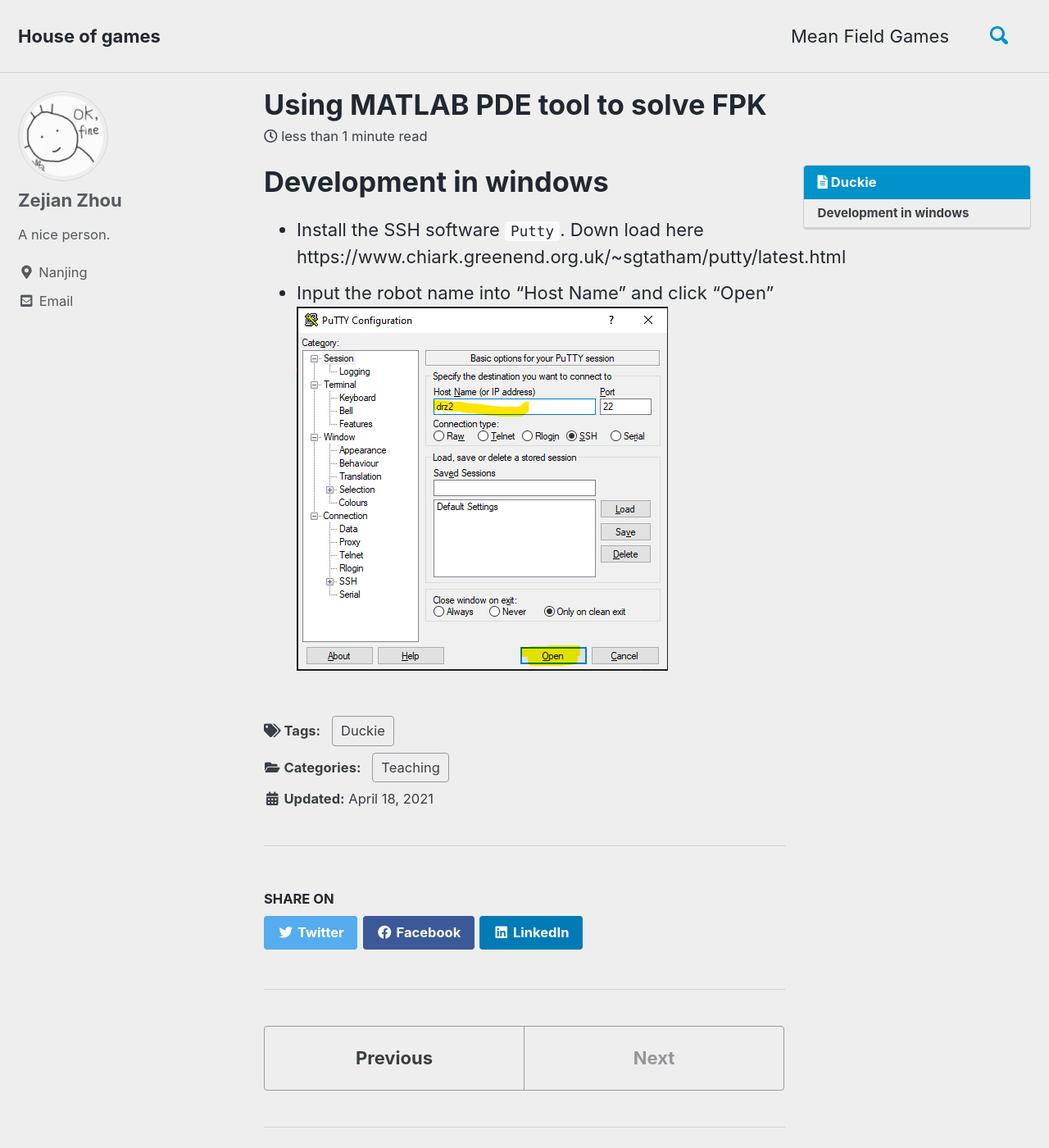
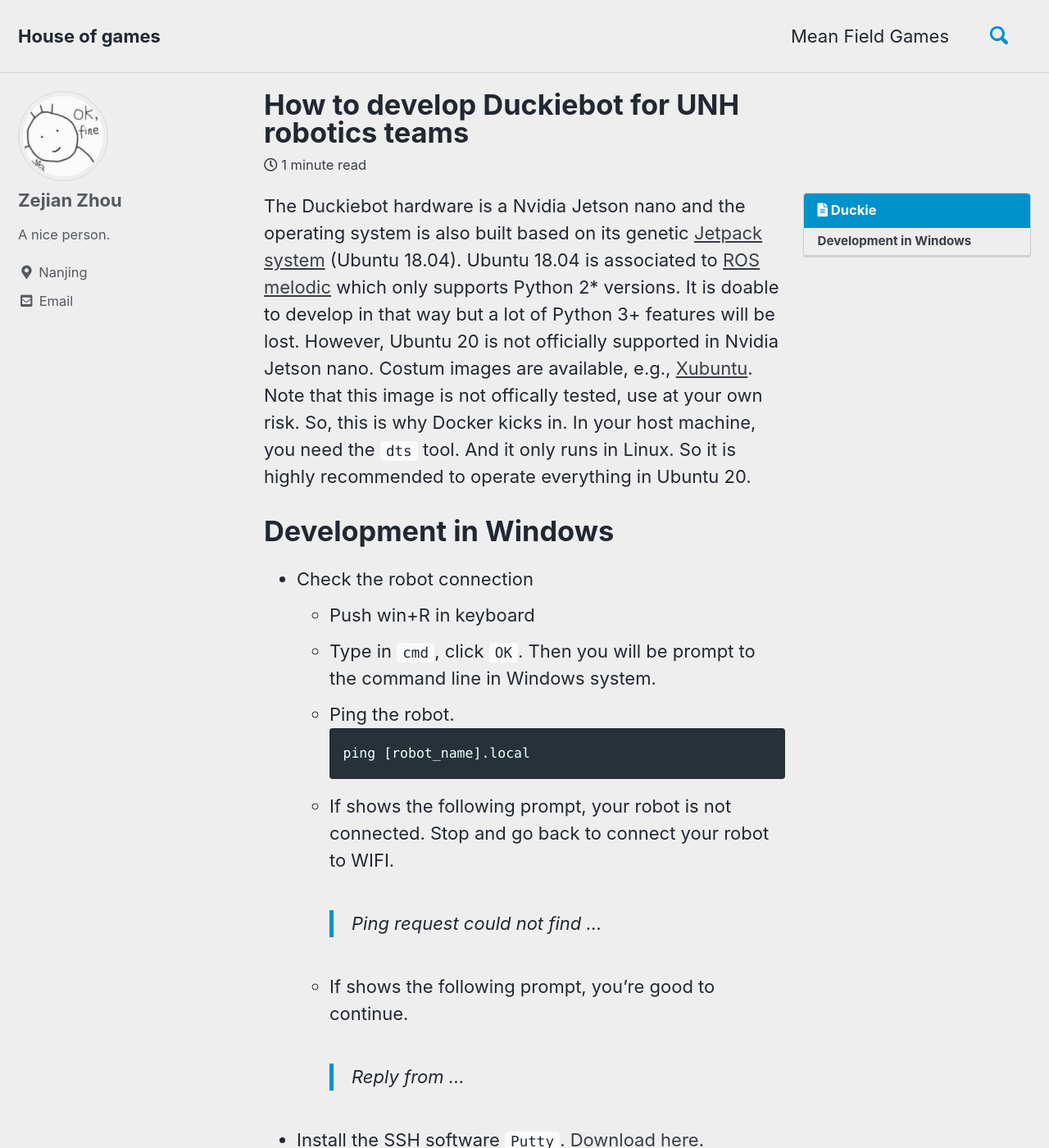
Before and after one commit to JayZejianZhou/JayZejianZhou.github.io, a Jekyll site: the page built from _posts/2022-01-22-get_started_duckiebot.md, in a window 1280 px wide and 1400 px high. Shown: the whole window at 82% size. Built offline with Jekyll 4.4.1, drawn with Linux system fonts in a browser that asks for light colours; cached includes are drawn as plain includes; comment, search, counter and statistics services are not loaded; some of the changed text lies outside the part shown.

Commit message:
Update 2022-01-22-get_started_duckiebot.md

````diff
--- a/_posts/2022-01-22-get_started_duckiebot.md
+++ b/_posts/2022-01-22-get_started_duckiebot.md
@@ -1,5 +1,5 @@
 ---
-title:  "Using MATLAB PDE tool to solve FPK"
+title:  "How to develop Duckiebot for UNH robotics teams"
 last_modified_at: 2021-04-18
 categories:
   - Teaching
@@ -10,7 +10,41 @@ toc_label: "Duckie"
 comments: true
 ---
 
-# Development in windows
-- Install the SSH software `Putty`. Down load here https://www.chiark.greenend.org.uk/~sgtatham/putty/latest.html
+The Duckiebot hardware is a Nvidia Jetson nano and the operating system is also built based on its genetic [Jetpack system](https://developer.nvidia.com/jetson-nano-2gb-sd-card-image) (Ubuntu 18.04). Ubuntu 18.04 is associated to [ROS melodic](http://wiki.ros.org/melodic) which only supports Python 2* versions. It is doable to develop in that way but a lot of Python 3+ features will be lost. However, Ubuntu 20 is not officially supported in Nvidia Jetson nano. Costum images are available, e.g., [Xubuntu](https://forums.developer.nvidia.com/t/xubuntu-20-04-focal-fossa-l4t-r32-3-1-custom-image-for-the-jetson-nano/121768). Note that this image is not offically tested, use at your own risk. So, this is why Docker kicks in. In your host machine, you need the `dts` tool. And it only runs in Linux. So it is highly recommended to operate everything in Ubuntu 20.
+
+# Development in Windows
+- Check the robot connection
+  - Push win+R in keyboard
+  - Type in `cmd`, click `OK`. Then you will be prompt to the command line in Windows system.
+  -  Ping the robot.
+  ```
+  ping [robot_name].local
+  ```
+  - If shows the following prompt, your robot is not connected. Stop and go back to connect your robot to WIFI.
+  >Ping request could not find ...
+
+  - If shows the following prompt, you're good to continue.
+  >Reply from ...
+
+- Install the SSH software `Putty`. [Download here](https://www.chiark.greenend.org.uk/~sgtatham/putty/latest.html).
 - Input the robot name into "Host Name" and click "Open"
   ![putty1](/assets/images/putty1.png)
+- The robot will be connected remotely through SSH tunnel. Input the user name and password. Default user name is `duckie`. Default password is `quackquack`. Please don't change this credential. Now you're in the robot.
+
+- Pull the OS Docker
+```
+docker pull superkkniu/unh-robotics:basic
+```
+
+- Run the Docker
+```
+docker run \
+  --name unh_duckie \
+  -v /data:/data \
+  --privileged \
+  --network=host \
+  -dit \
+  -e ROBOT_TYPE=duckiebot \
+  superkkniu/unh-robotics:basic
+```
+At this point, the tool chain has been built in the `unh_duckie` Docker. You can easily go into the Docker to create a work space. Next, we're going to introduce how to use VS code as a ROS IDE.
````
